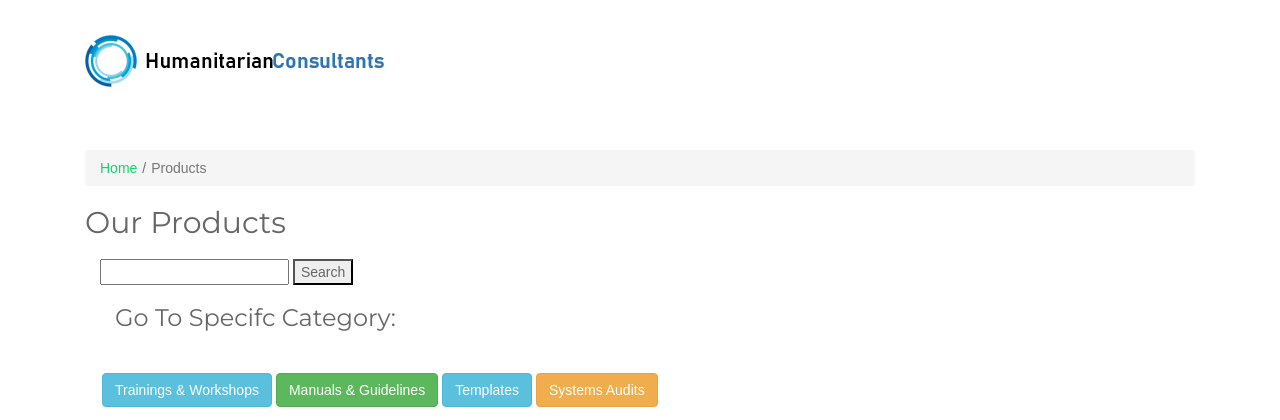
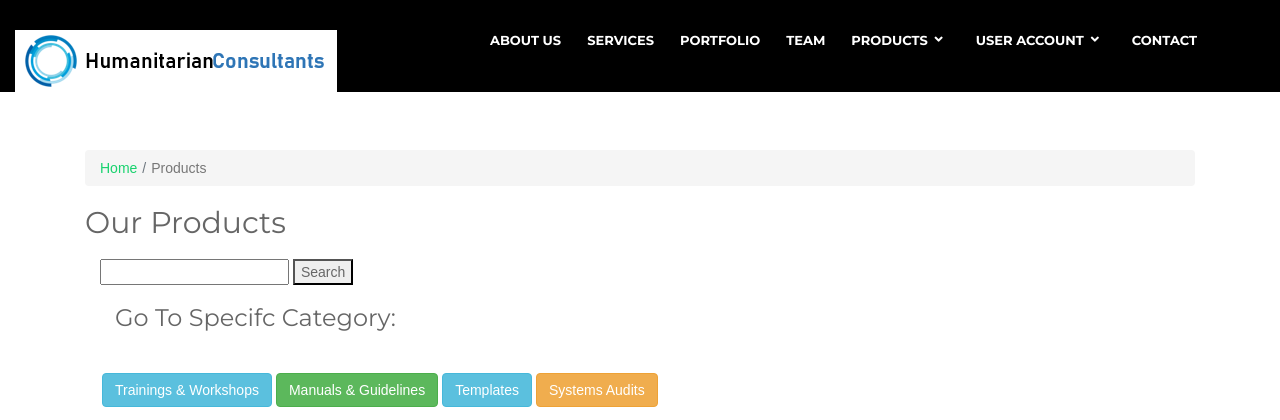
Before and after one commit to Jagger81/h-consultants, a Django app: page /products/products/ in a window 1280 px wide. Shown: the top 420 px of the page. Run offline with Django 3.2, Linux system fonts and the light colour scheme; data that the repository does not hold is empty; some libraries are stand-ins or nearby versions.

Commit message:
Navbar / Header background fixed

```diff
--- a/products/templates/categories.html
+++ b/products/templates/categories.html
@@ -21,10 +21,10 @@
         <div class="container">
             <h3>Go To Specifc Category:</h3><br>
             <div class="row">
-            <a href="/products/training" class="btn btn-info" role="button">Trainings & Workshops</a>
-            <a href="/products/manuals" class="btn btn-success" role="button">Manuals & Guidelines</a>
-            <a href="/products/templates" class="btn btn-info" role="button">Templates</a>
-            <a href="/products/audit" class="btn btn-warning" role="button">Systems Audits</a>
+            <a href="/products/training" class="btn btn-info" id="cat_buttons" role="button">Trainings & Workshops</a>
+            <a href="/products/manuals" class="btn btn-success" id="cat_buttons" role="button">Manuals & Guidelines</a>
+            <a href="/products/templates" class="btn btn-info" id="cat_buttons" role="button">Templates</a>
+            <a href="/products/audit" class="btn btn-warning" id="cat_buttons" role="button">Systems Audits</a>
             </div>
         </div>
     </section>
--- a/static/css/custom.css
+++ b/static/css/custom.css
@@ -62,6 +62,18 @@ caption p {
     font-weight: bold;
 }
 
-.btn {
+#cat_buttons {
     margin: 2px;
 }
+
+#header_black {
+    padding: 30px 0;
+    height: 92px;
+    position: fixed;
+    left: 0;
+    top: 0;
+    right: 0;
+    transition: all 0.5s;
+    z-index: 997;
+    background-color: black;
+}
--- a/templates/base.html
+++ b/templates/base.html
@@ -47,7 +47,7 @@
   <!--==========================
     Header
   ============================-->
-  <header id="header">
+  <header id="header_black">
     <div class="container-fluid">
 
       <div id="logo" class="pull-left">
```
